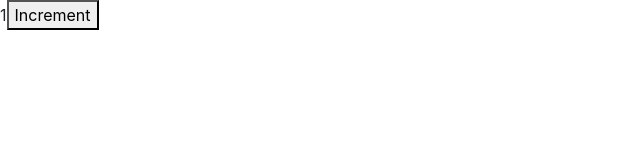
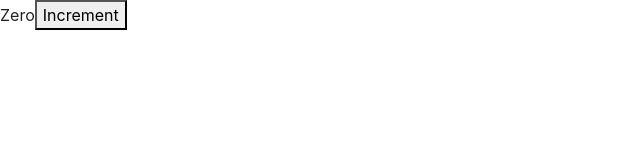
Before and after one commit to GideonBrasil/Foody, a React (Create React App) app: page / in a window 1280 px wide. Shown: the top 160 px of the page, without its empty margins (0-640 px from the left). Built offline with nearby package versions, Linux system fonts and the light colour scheme.

Commit message:
format count method and deconstruct

```diff
--- a/src/components/counter.jsx
+++ b/src/components/counter.jsx
@@ -2,15 +2,20 @@ import React, { Component } from "react";
 
 export default class Counter extends Component {
   state = {
-    count: 1
+    count: 0
   };
 
   render() {
     return (
       <React.Fragment>
-        <span>{this.state.count}</span>
+        <span>{this.formatCount()}</span>
         <button>Increment</button>
       </React.Fragment>
     );
   }
+
+  formatCount() {
+    const { count } = this.state;
+    return count === 0 ? "Zero" : count;
+  }
 }
```
